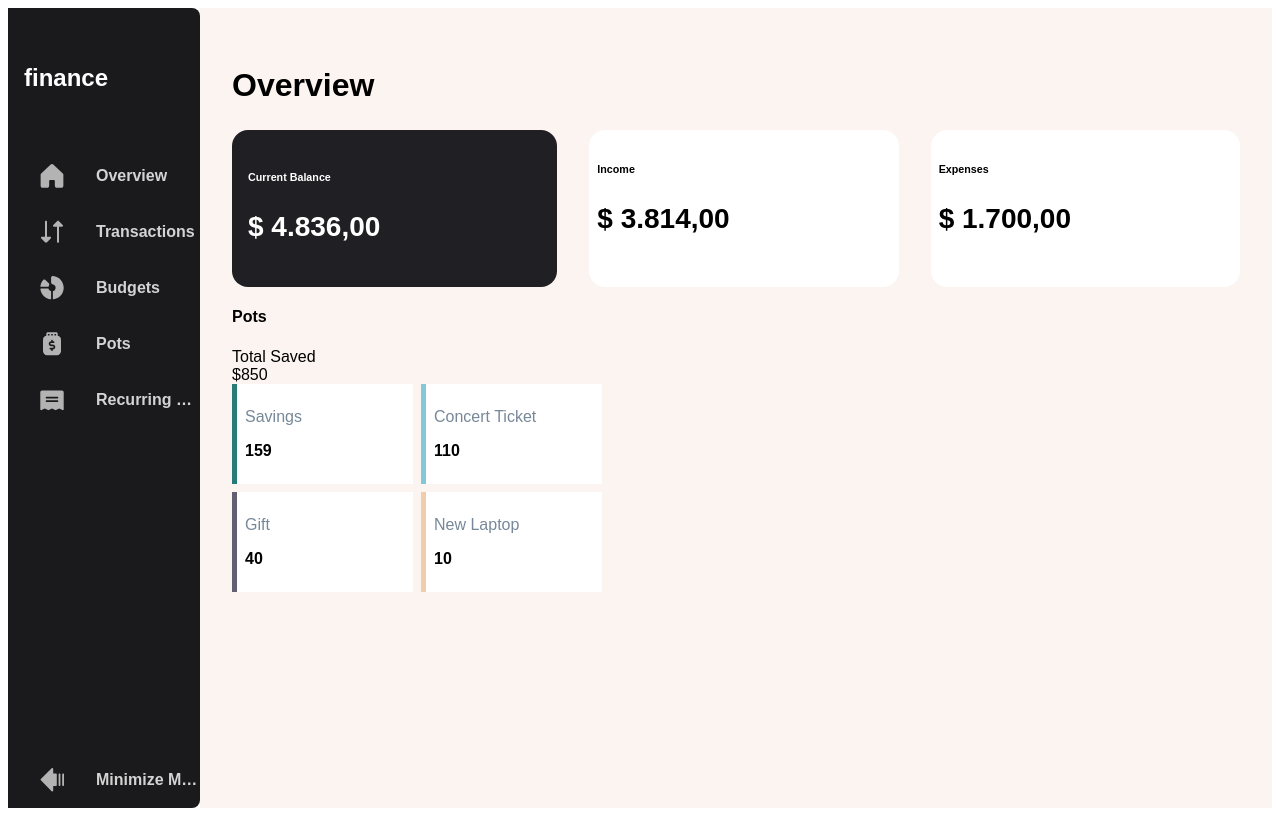
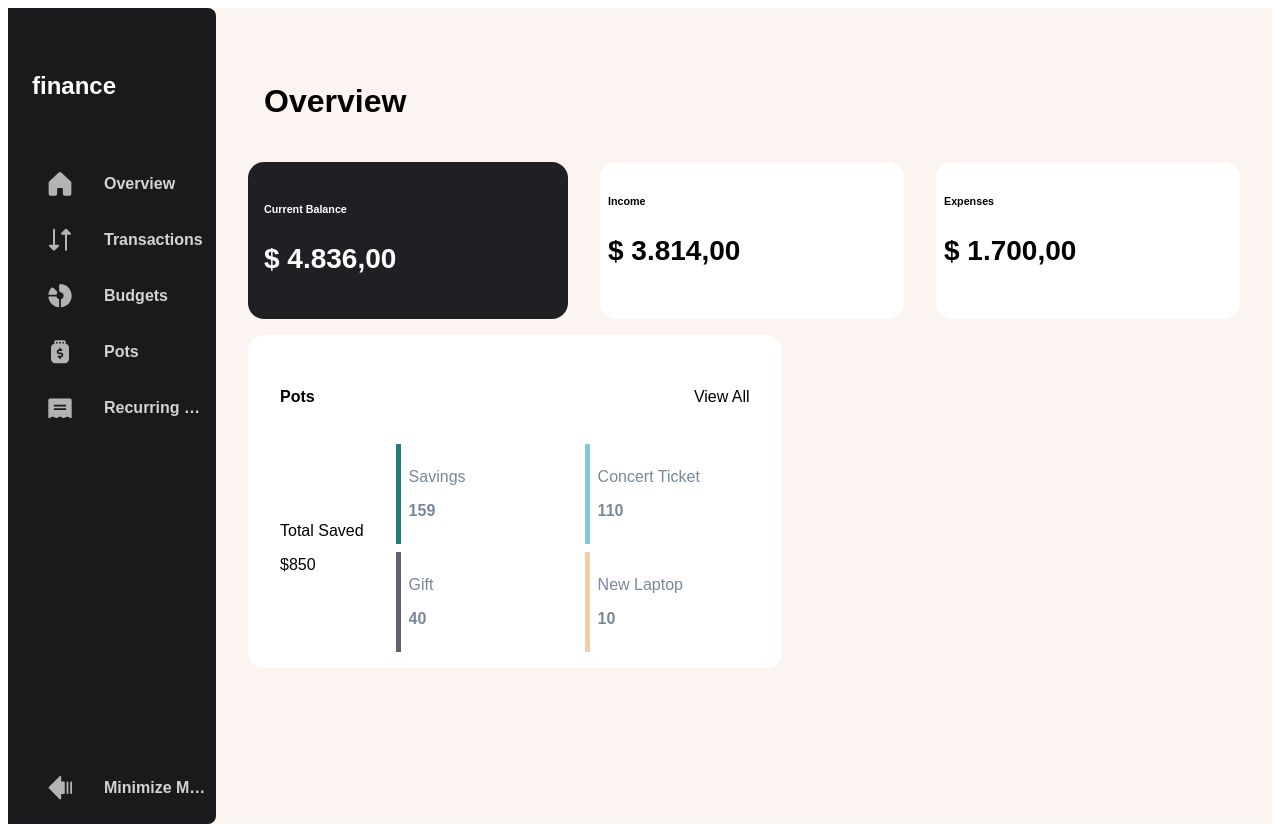
Before and after one commit to maxirama/personal-finance-management, a React (Vite) app: page / in a window 1280 px wide. Built offline with nearby package versions, Linux system fonts and the light colour scheme; a web font is replaced by a local one.

Commit message:
feat/styling-improvements

```diff
--- a/src/components/AmountCard/styles/index.module.css
+++ b/src/components/AmountCard/styles/index.module.css
@@ -1,7 +1,7 @@
 .amount-card {
   height: auto;
   width: 100%;
-  padding: 8px !important;
+  padding: 8px;
   background-color: white;
   border-radius: 16px;
   font-weight: bold;
@@ -17,7 +17,7 @@
 .main-amount-card {
   height: auto;
   width: 100%;
-  padding: 16px !important;
+  padding: 16px ;
   background-color: white;
   border-radius: 16px;
   font-weight: bold;
--- a/src/components/MenuItem/styles/index.module.css
+++ b/src/components/MenuItem/styles/index.module.css
@@ -21,7 +21,7 @@ p {
   filter: grayscale(100%); /* Optional: Makes the icons grayscale */
   transition: filter 0.3s ease, transform 0.3s ease; /* Smooth transition */
   gap: 16px;
-  padding: 16px !important;
+  padding: 16px ;
 }
 
 .inverted-icon {
@@ -30,7 +30,7 @@ p {
   filter: grayscale(100%); /* Optional: Makes the icons grayscale */
   transition: filter 0.3s ease, transform 0.3s ease; /* Smooth transition */
   gap: 16px;
-  padding: 16px !important;
+  padding: 16px ;
 
   transform: scaleX(-1);
 }
--- a/src/components/PotDetails/styles/index.module.css
+++ b/src/components/PotDetails/styles/index.module.css
@@ -1,7 +1,7 @@
 .pot-details-container {
   background-color: white;
   width: 160px;
-  padding: 8px !important;
+  padding: 8px ;
 }
 
 .pot-details-container > p {
@@ -10,5 +10,5 @@
 
 .pot-details-amount {
   font-weight: bold;
-  color: black !important;
+  color: black ;
 }
--- a/src/components/PotsSummary/index.tsx
+++ b/src/components/PotsSummary/index.tsx
@@ -10,8 +10,12 @@ export const PotsSummary = () => {
   ];
   return (
     <div className={style["pot-summary-container"]}>
+      <div className={style["pot-card-title"]}>
         <h4>Pots</h4>
-      <div>
+        <div>View All</div>
+      </div>
+      <div className={style["pot-details-container"]}>
+        <div className={style["total-saved"]}>
           Total Saved
           <div>$850</div>
         </div>
@@ -27,5 +31,6 @@ export const PotsSummary = () => {
           })}
         </div>
       </div>
+    </div>
   );
 };
--- a/src/components/PotsSummary/styles/index.module.css
+++ b/src/components/PotsSummary/styles/index.module.css
@@ -2,10 +2,34 @@
   display: grid;
   grid-template-columns: 2fr 2fr;
   gap: 8px;
-
 }
 
-.pot-summary-container{
-    width: fit-content
+.pot-summary-container {
+  width: fit-content;
+  background-color: white;
+  padding: 16px;
+  margin-top: 16px;
+  border-radius: 16px;
+}
 
+.total-saved {
+  display: flex;
+  justify-content: center;
+  flex-direction: column;
+  gap: 16px;
+  padding: 16px;
 }
+
+.pot-details-container {
+  display: flex;
+  flex-direction: row;
+  gap: 16px;
+}
+
+.pot-card-title {
+  display: flex;
+  flex-direction: row;
+  justify-content: space-between;
+  align-items: center;
+  padding: 16px;
+}
--- a/src/components/Sidebar/styles/index.module.css
+++ b/src/components/Sidebar/styles/index.module.css
@@ -51,7 +51,7 @@ h5 {
   font-size: 24px;
   display: flex;
   width: auto;
-  padding: 16px !important;
+  padding: 16px ;
   color: white;
   gap: 8px;
 }
--- a/src/index.css
+++ b/src/index.css
@@ -1,6 +1,5 @@
 * {
   font-family: "PublicSans", sans-serif;
-  padding: 0px !important;
 }
 
 @font-face {
--- a/src/pages/styles/index.module.css
+++ b/src/pages/styles/index.module.css
@@ -1,6 +1,6 @@
 .main-container {
   display: flex;
-  padding: 32px !important;
+  padding: 32px ;
   width: 100%;
   flex-direction: column;
   background-color: #fbf4f0;
@@ -20,3 +20,7 @@ h1 {
   gap: 32px;
   justify-content: center;
 }
+
+.pots-summary-container {
+  display: flex;
+}
```
Lines whose indentation alone changed are shown as unchanged.
